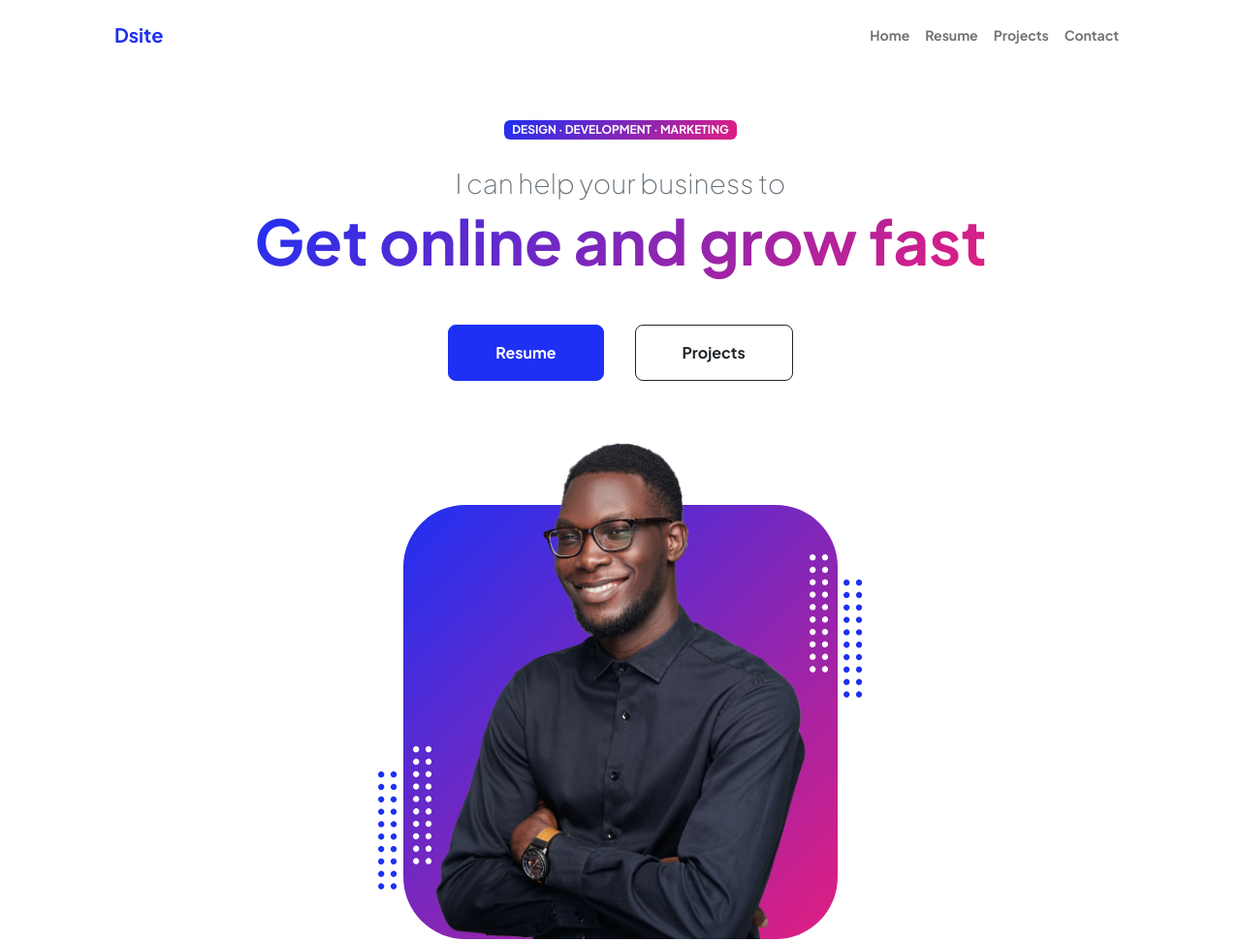
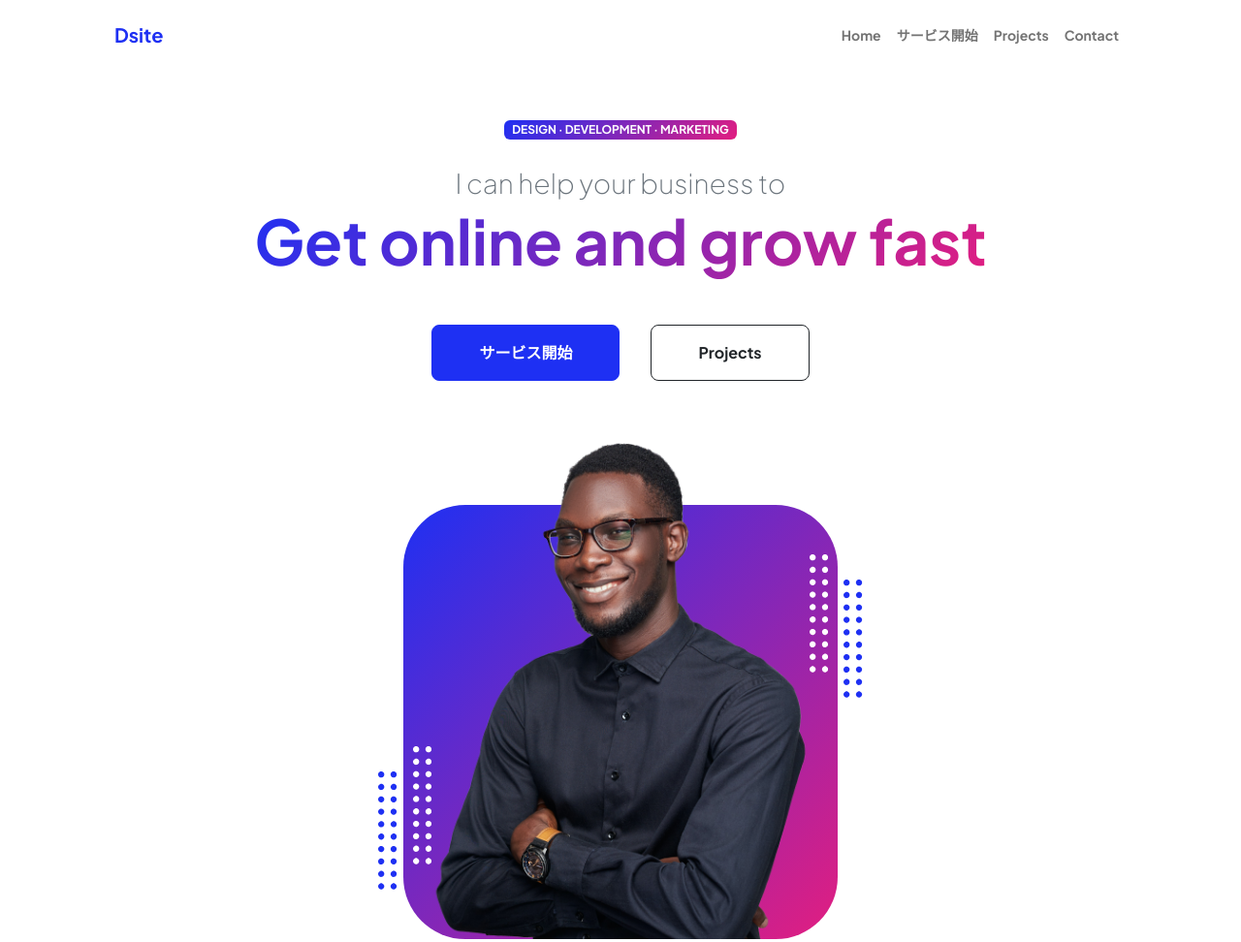
Before and after one commit to d4iki10/practice, a plain HTML site: page index.html in a window 1280 px wide. Shown: the top 972 px of the page at 97% size. Drawn offline with nearby package versions, Linux system fonts and the light colour scheme.

Commit message:
サービス開始

```diff
--- a/index.html
+++ b/index.html
@@ -34,7 +34,7 @@
                 <div class="collapse navbar-collapse" id="navbarSupportedContent">
                     <ul class="navbar-nav ms-auto mb-2 mb-lg-0 small fw-bolder">
                         <li class="nav-item"><a class="nav-link" href="index.html">Home</a></li>
-                        <li class="nav-item"><a class="nav-link" href="resume.html">Resume</a></li>
+                        <li class="nav-item"><a class="nav-link" href="resume.html">サービス開始</a></li>
                         <li class="nav-item"><a class="nav-link" href="projects.html">Projects</a></li>
                         <li class="nav-item"><a class="nav-link" href="contact.html">Contact</a></li>
                     </ul>
@@ -57,7 +57,7 @@
                             <div
                                 class="d-grid gap-3 d-sm-flex justify-content-sm-center justify-content-xxl-start mb-3">
                                 <a class="btn btn-primary btn-lg px-5 py-3 me-sm-3 fs-6 fw-bolder"
-                                    href="resume.html">Resume</a>
+                                    href="resume.html">サービス開始</a>
                                 <a class="btn btn-outline-dark btn-lg px-5 py-3 fs-6 fw-bolder"
                                     href="projects.html">Projects</a>
                             </div>
```
